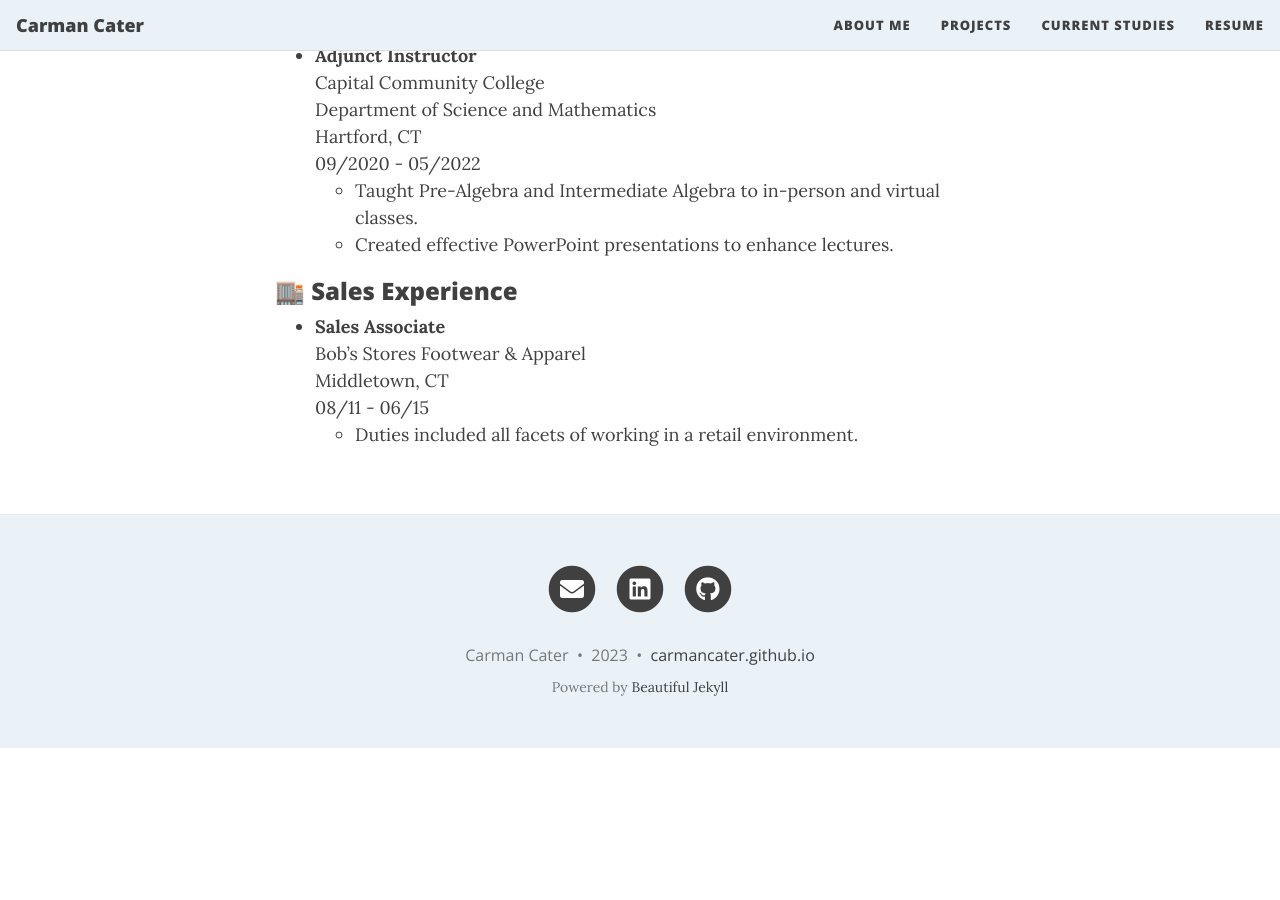
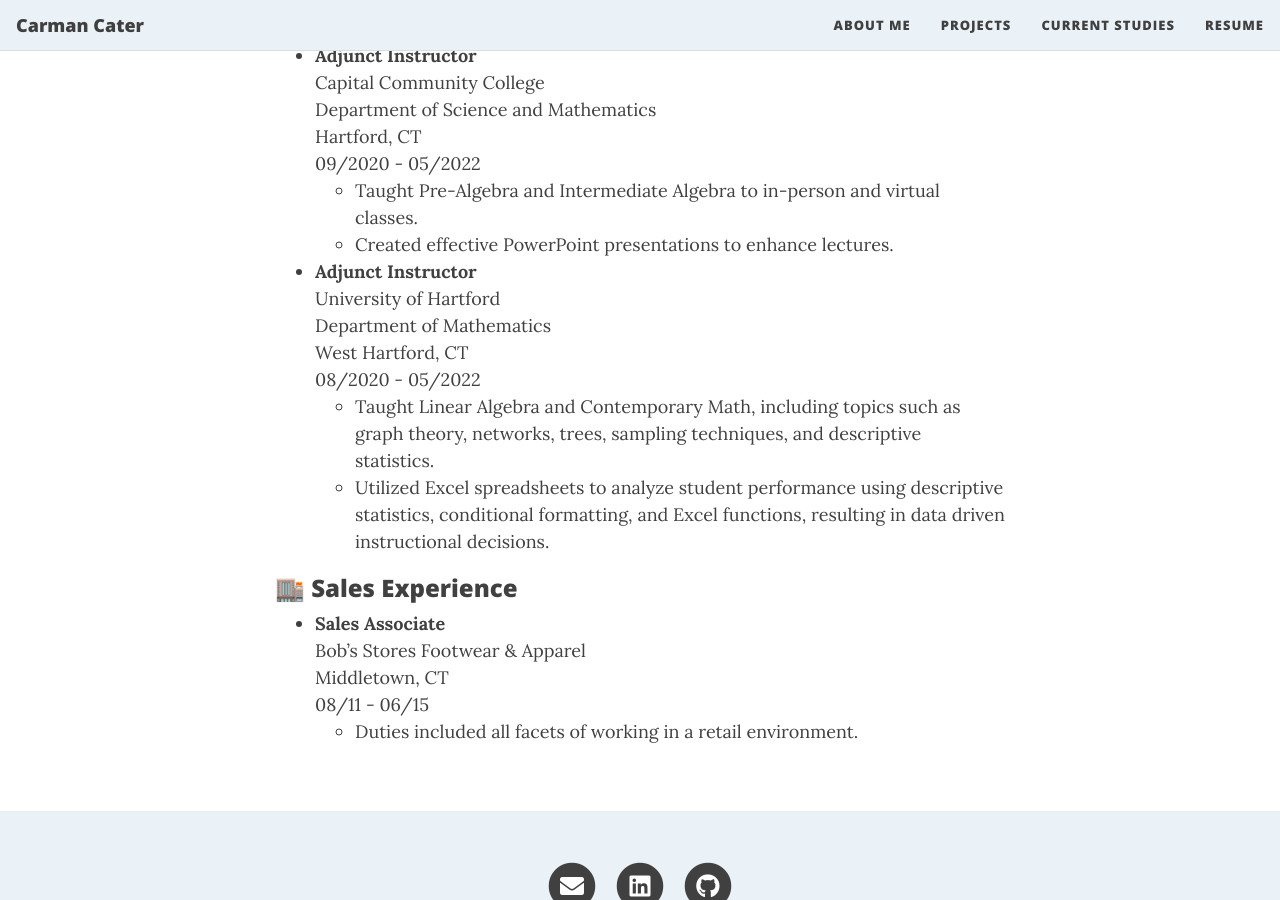
Before and after one commit to carmancater/carmancater.github.io, a Jekyll site: the page built from resume.md, in a window 1280 px wide and 900 px high, scrolled down 1588 px. Built offline with Jekyll 4.4.1, drawn with Linux system fonts in a browser that asks for light colours; nearby versions of some CDN libraries; emoji names are drawn with the system emoji font; before the commit the page ends 2336 px from its top, so only the background shows below that.

Commit message:
Update resume.md

```diff
--- a/resume.md
+++ b/resume.md
@@ -57,6 +57,14 @@ Hartford, CT
     - Taught Pre-Algebra and Intermediate Algebra to in-person and virtual classes.
     - Created effective PowerPoint presentations to enhance lectures.
 
+- **Adjunct Instructor**
+University of Hartford
+Department of Mathematics
+West Hartford, CT
+08/2020 - 05/2022
+    - Taught Linear Algebra and Contemporary Math, including topics such as graph theory, networks, trees, sampling techniques, and descriptive statistics.
+    - Utilized Excel spreadsheets to analyze student performance using descriptive statistics, conditional formatting, and Excel functions, resulting in data driven instructional decisions.
+
 ### :department_store: Sales Experience
 - **Sales Associate**
 Bob's Stores Footwear & Apparel
```
